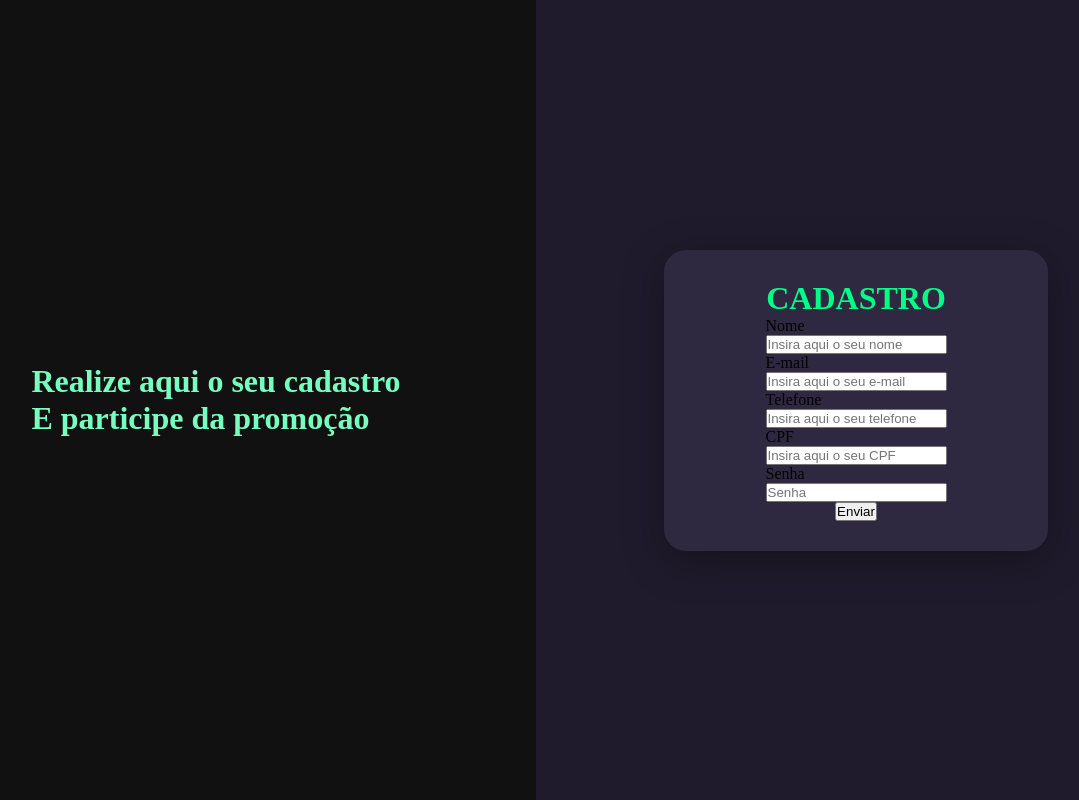
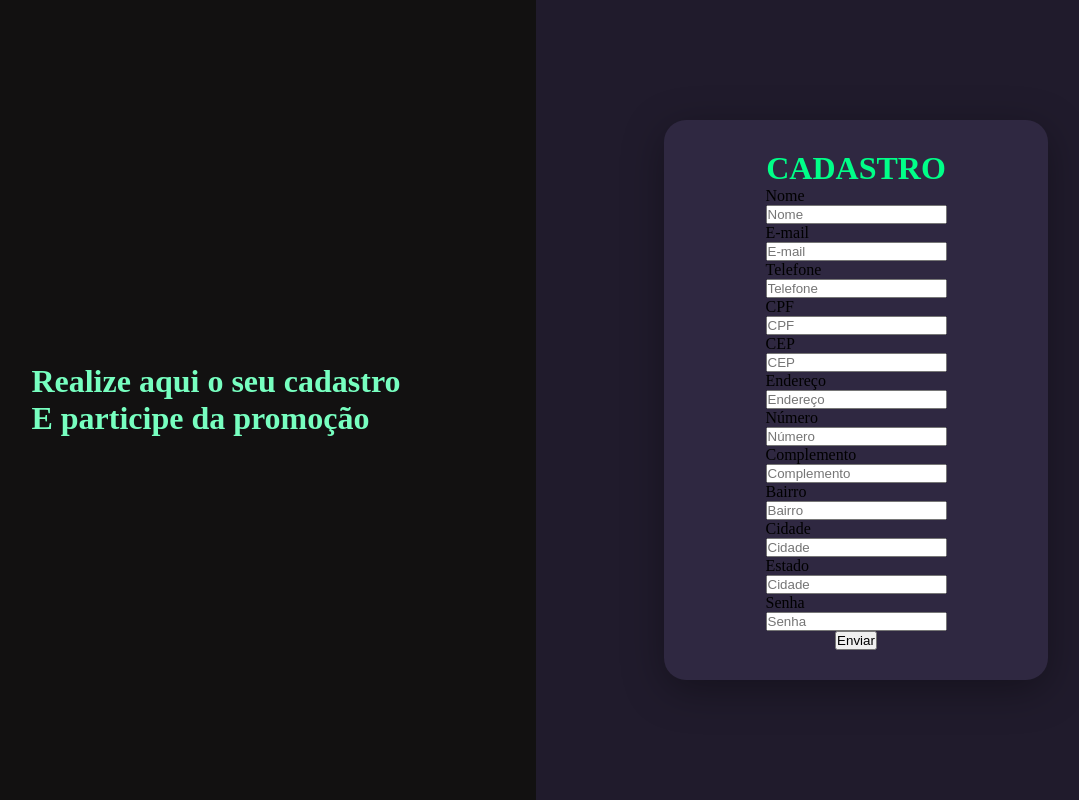
Before and after one commit to brunorodriguesdias/sistema_web, a Django app: page / in a window 1280 px wide. Shown: the whole page, without its empty margins (104-1183 px from the left). Run offline with Django 4.2, Linux system fonts and the light colour scheme.

Commit message:
Alterando o formulário

```diff
--- a/templates/galeria/index.html
+++ b/templates/galeria/index.html
@@ -18,19 +18,47 @@
                 <h1>CADASTRO</h1>
                 <div class="textfield">
                     <label for="nome">Nome</label>
-                    <input type="text" name="nome" placeholder="Insira aqui o seu nome">
+                    <input type="text" name="nome" placeholder="Nome">
                 </div>
                 <div class="textfield">
                     <label for="email">E-mail</label>
-                    <input type="text" name="email" placeholder="Insira aqui o seu e-mail">
+                    <input type="text" name="email" placeholder="E-mail">
                 </div>
                 <div class="textfield">
                     <label for="telefone">Telefone</label>
-                    <input type="text" name="telefone" placeholder="Insira aqui o seu telefone">
+                    <input type="text" name="telefone" placeholder="Telefone">
                 </div>
                 <div class="textfield">
                     <label for="cpf">CPF</label>
-                    <input type="text" name="cpf" placeholder="Insira aqui o seu CPF">
+                    <input type="text" name="cpf" placeholder="CPF">
+                </div>
+                <div class="textfield">
+                    <label for="cep">CEP</label>
+                    <input type="text" name="cep" placeholder="CEP">
+                </div>
+                <div class="textfield">
+                    <label for="endereco">Endereço</label>
+                    <input type="text" name="endereco" placeholder="Endereço">
+                </div>
+                <div class="textfield">
+                    <label for="numero">Número</label>
+                    <input type="text" name="numero" placeholder="Número">
+                </div>
+                <div class="textfield">
+                    <label for="complemento">Complemento</label>
+                    <input type="text" name="complemento" placeholder="Complemento">
+                </div>
+                <div class="textfield">
+                    <label for="bairro">Bairro</label>
+                    <input type="text" name="bairro" placeholder="Bairro">
+                </div>
+                <div class="textfield">
+                    <label for="cidade">Cidade</label>
+                    <input type="text" name="cidade" placeholder="Cidade">
+                </div>
+                <div class="textfield">
+                    <label for="estado">Estado</label>
+                    <input type="text" name="cidade" placeholder="Cidade">
                 </div>
                 <div class="textfield">
                     <label for="senha">Senha</label>
```
